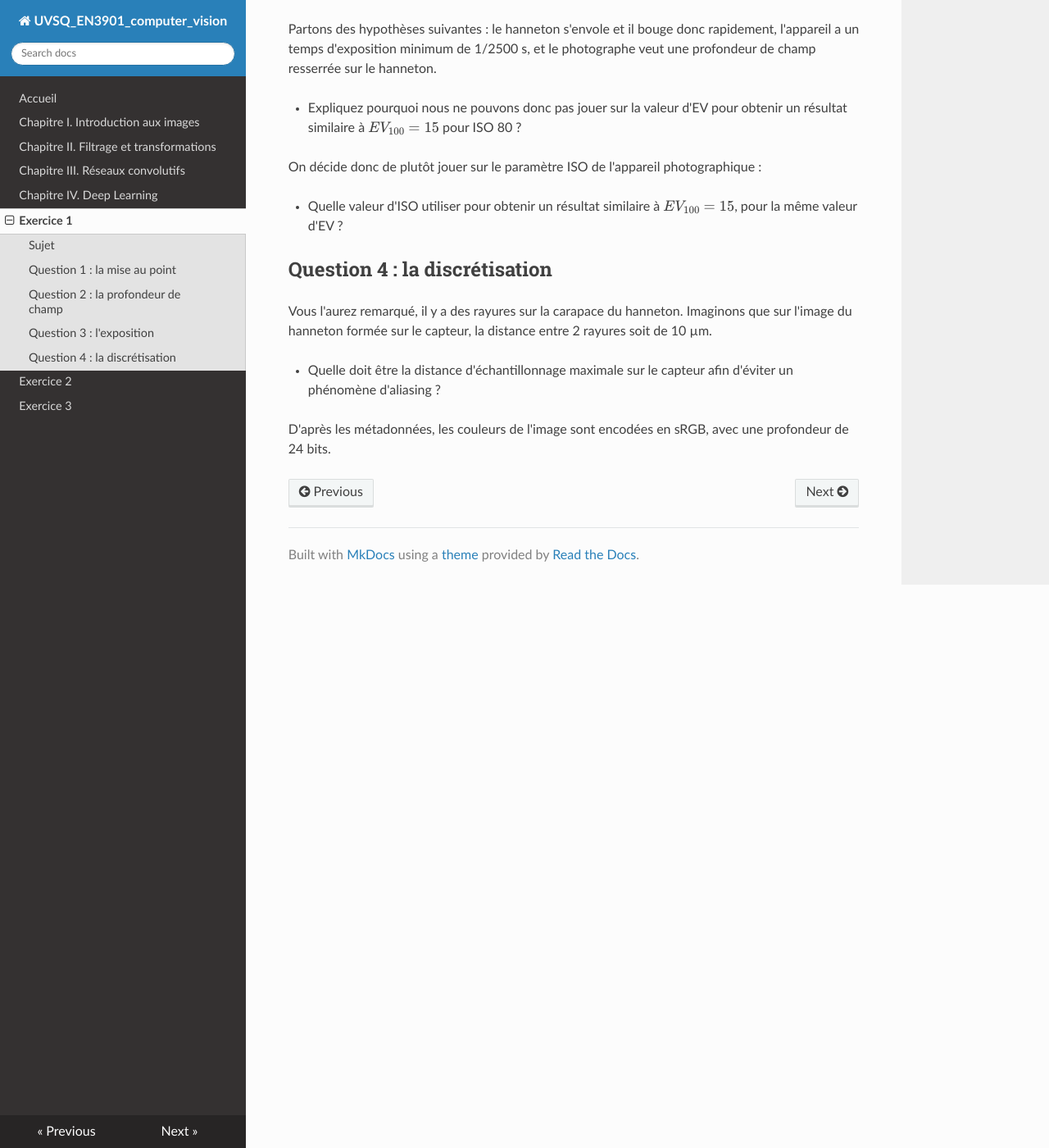
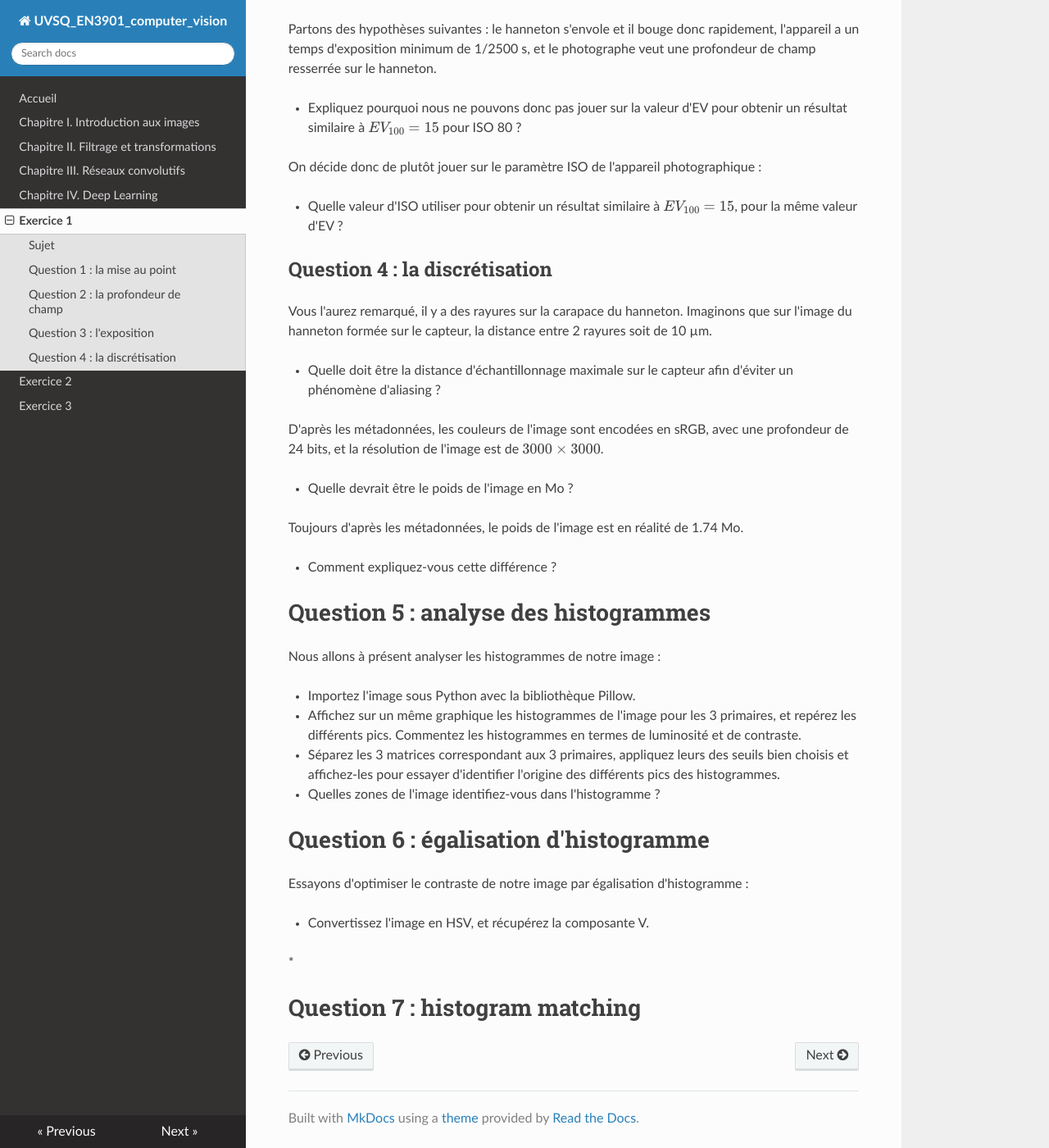
Before and after one commit to NicOudart/UVSQ_EN3901_computer_vision, an MkDocs documentation site: the page built from docs/Ex1_Retouches.md, in a window 1280 px wide and 1400 px high, scrolled down 2220 px. Shown: the whole window at 82% size. Built offline with MkDocs 1.6.1, drawn with Linux system fonts in a browser that asks for light colours; nearby versions of some CDN libraries.

Commit message:
-Progress on Ex1.

```diff
--- a/docs/Ex1_Retouches.md
+++ b/docs/Ex1_Retouches.md
@@ -75,4 +75,33 @@ Imaginons que sur l'image du hanneton formée sur le capteur, la distance entre
 
 * Quelle doit être la distance d'échantillonnage maximale sur le capteur afin d'éviter un phénomène d'aliasing ?
 
-D'après les métadonnées, les couleurs de l'image sont encodées en sRGB, avec une profondeur de 24 bits.
+D'après les métadonnées, les couleurs de l'image sont encodées en sRGB, avec une profondeur de 24 bits, et la résolution de l'image est de $3000 \times 3000$.
+
+* Quelle devrait être le poids de l'image en Mo ?
+
+Toujours d'après les métadonnées, le poids de l'image est en réalité de 1.74 Mo.
+
+* Comment expliquez-vous cette différence ?
+
+# Question 5 : analyse des histogrammes
+
+Nous allons à présent analyser les histogrammes de notre image :
+
+* Importez l'image sous Python avec la bibliothèque Pillow.
+
+* Affichez sur un même graphique les histogrammes de l'image pour les 3 primaires, et repérez les différents pics.
+Commentez les histogrammes en termes de luminosité et de contraste.
+
+* Séparez les 3 matrices correspondant aux 3 primaires, appliquez leurs des seuils bien choisis et affichez-les pour essayer d'identifier l'origine des différents pics des histogrammes.
+
+* Quelles zones de l'image identifiez-vous dans l'histogramme ?
+
+# Question 6 : égalisation d'histogramme
+
+Essayons d'optimiser le contraste de notre image par égalisation d'histogramme :
+
+* Convertissez l'image en HSV, et récupérez la composante V.
+
+*
+
+# Question 7 : histogram matching
```
